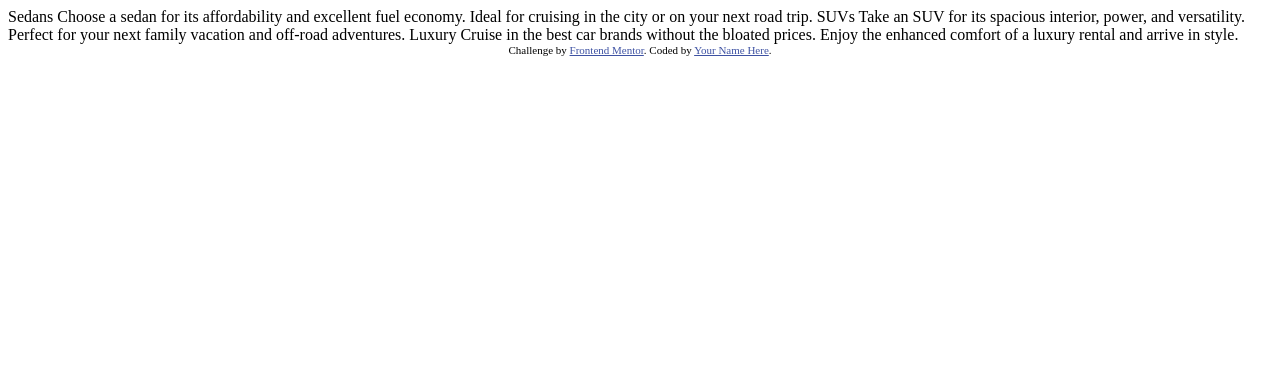
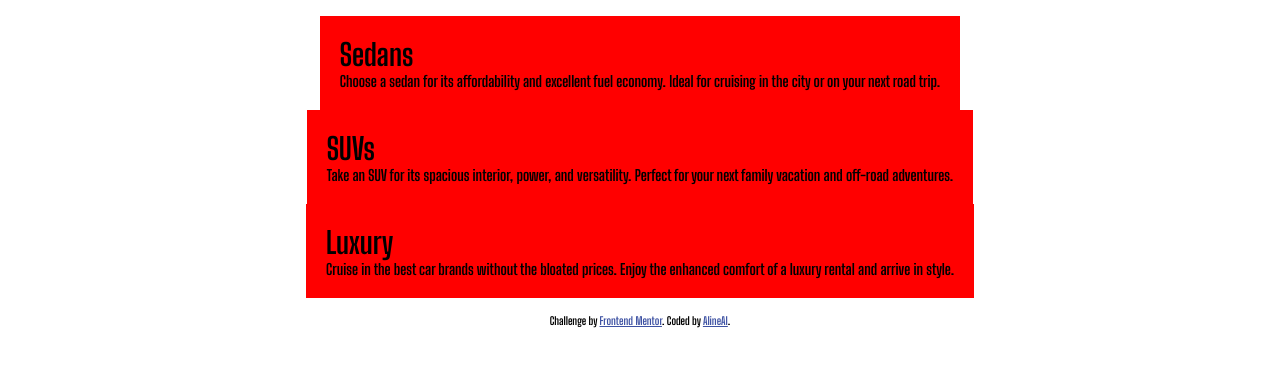
Before and after one commit to AlineAl/FrontendMentor-column-preview-card-component-main, a plain HTML site: page index.html in a window 1280 px wide. Drawn offline with Linux system fonts and the light colour scheme.

Commit message:
mise en place du html et du css des cards

```diff
--- a/index.html
+++ b/index.html
@@ -5,6 +5,7 @@
   <meta name="viewport" content="width=device-width, initial-scale=1.0"> <!-- displays site properly based on user's device -->
 
   <link rel="icon" type="image/png" sizes="32x32" href="./images/favicon-32x32.png">
+  <link rel="stylesheet" href="style.css">
 
   <title>Frontend Mentor | 3-column preview card component</title>
 
@@ -15,22 +16,27 @@
   </style>
 </head>
 <body>
-
-  Sedans
-  Choose a sedan for its affordability and excellent fuel economy. Ideal for cruising in the city
-  or on your next road trip.
-
-  SUVs
-  Take an SUV for its spacious interior, power, and versatility. Perfect for your next family vacation
-  and off-road adventures.
-
-  Luxury
-  Cruise in the best car brands without the bloated prices. Enjoy the enhanced comfort of a luxury
-  rental and arrive in style.
+  <div class="container">
+    <div class="card card-1">
+      <h1>Sedans</h1>
+      <p>Choose a sedan for its affordability and excellent fuel economy. Ideal for cruising in the city
+      or on your next road trip.</p>
+    </div>
+    <div class="card card-2">
+      <h1>SUVs</h1>
+      <p>Take an SUV for its spacious interior, power, and versatility. Perfect for your next family vacation
+      and off-road adventures.</p>
+    </div>
+    <div class="card card-3">
+      <h1>Luxury</h1>
+      <p>Cruise in the best car brands without the bloated prices. Enjoy the enhanced comfort of a luxury
+      rental and arrive in style.</p>
+    </div>
+  </div>
 
   <div class="attribution">
     Challenge by <a href="https://www.frontendmentor.io?ref=challenge" target="_blank">Frontend Mentor</a>.
-    Coded by <a href="#">Your Name Here</a>.
+    Coded by <a href="https://www.frontendmentor.io/profile/AlineAl">AlineAl</a>.
   </div>
 </body>
 </html>
--- /dev/null
+++ b/sass/_cards.scss
@@ -0,0 +1,22 @@
+.container {
+    display: flex;
+    flex-direction: column;
+    align-items: center;
+    margin: 16px 26px;
+
+    .card {
+        padding: 20px;
+
+        &-1 {
+            background-color: red;
+        }
+
+        &-2 {
+            background-color: red;
+        }
+
+        &-3 {
+            background-color: red;
+        }
+    }
+}
--- /dev/null
+++ b/sass/_default.scss
@@ -0,0 +1,10 @@
+*, ::before, ::after {
+    box-sizing: border-box;
+    margin: 0px;
+    padding: 0px;
+}
+
+body {
+    font-size: 15px;
+    font-family: "Big Shoulders Display", Helvetica, sans-serif;
+}
--- /dev/null
+++ b/sass/style.scss
@@ -0,0 +1,6 @@
+// FONTS
+@import url('https://fonts.googleapis.com/css2?family=Big+Shoulders+Display:wght@700&family=Lexend+Deca&display=swap');
+
+// IMPORTS
+@import "_default.scss";
+@import "_cards.scss";
```
Also changed, not shown: style.css (added), 6 other files.
